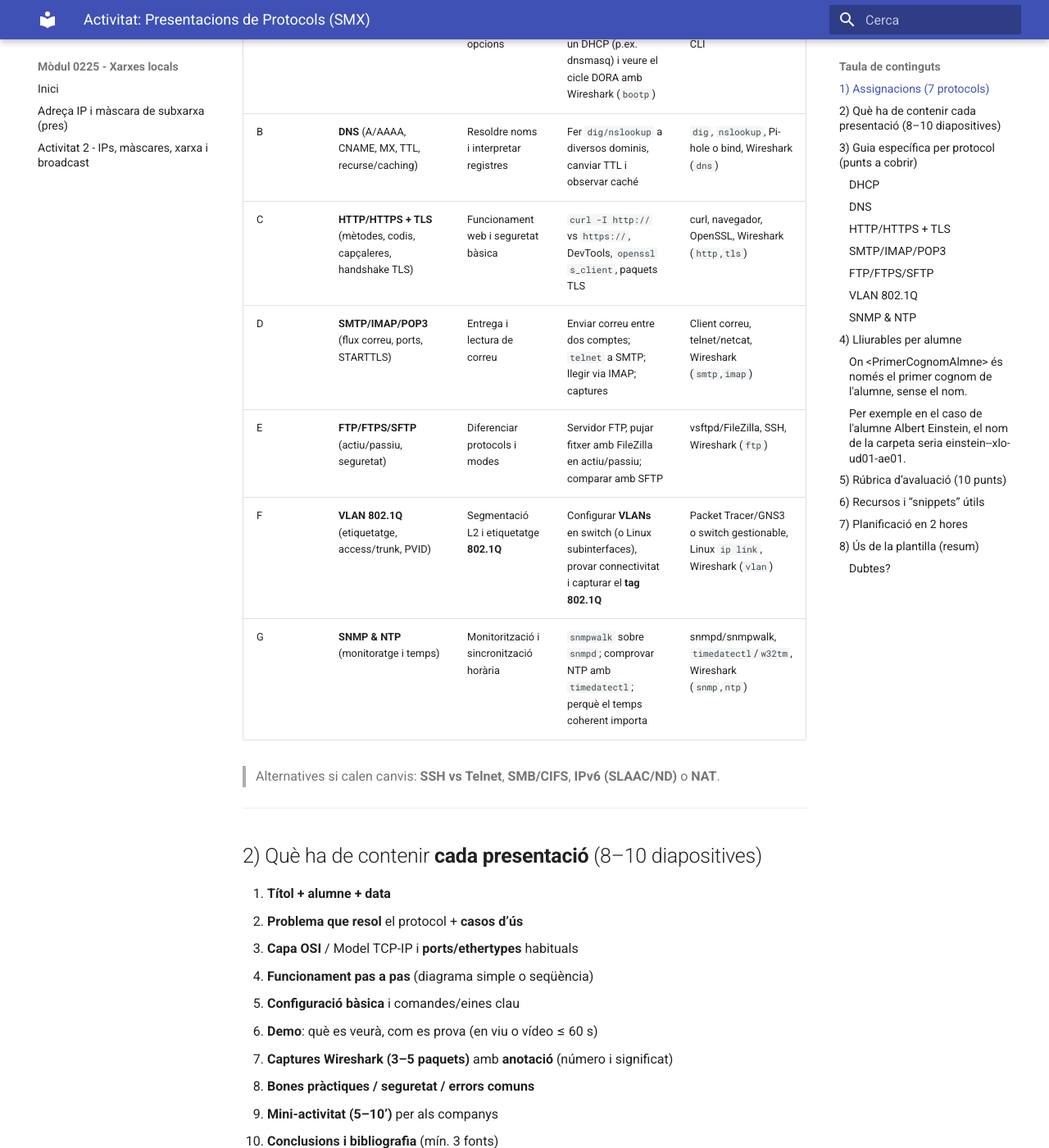
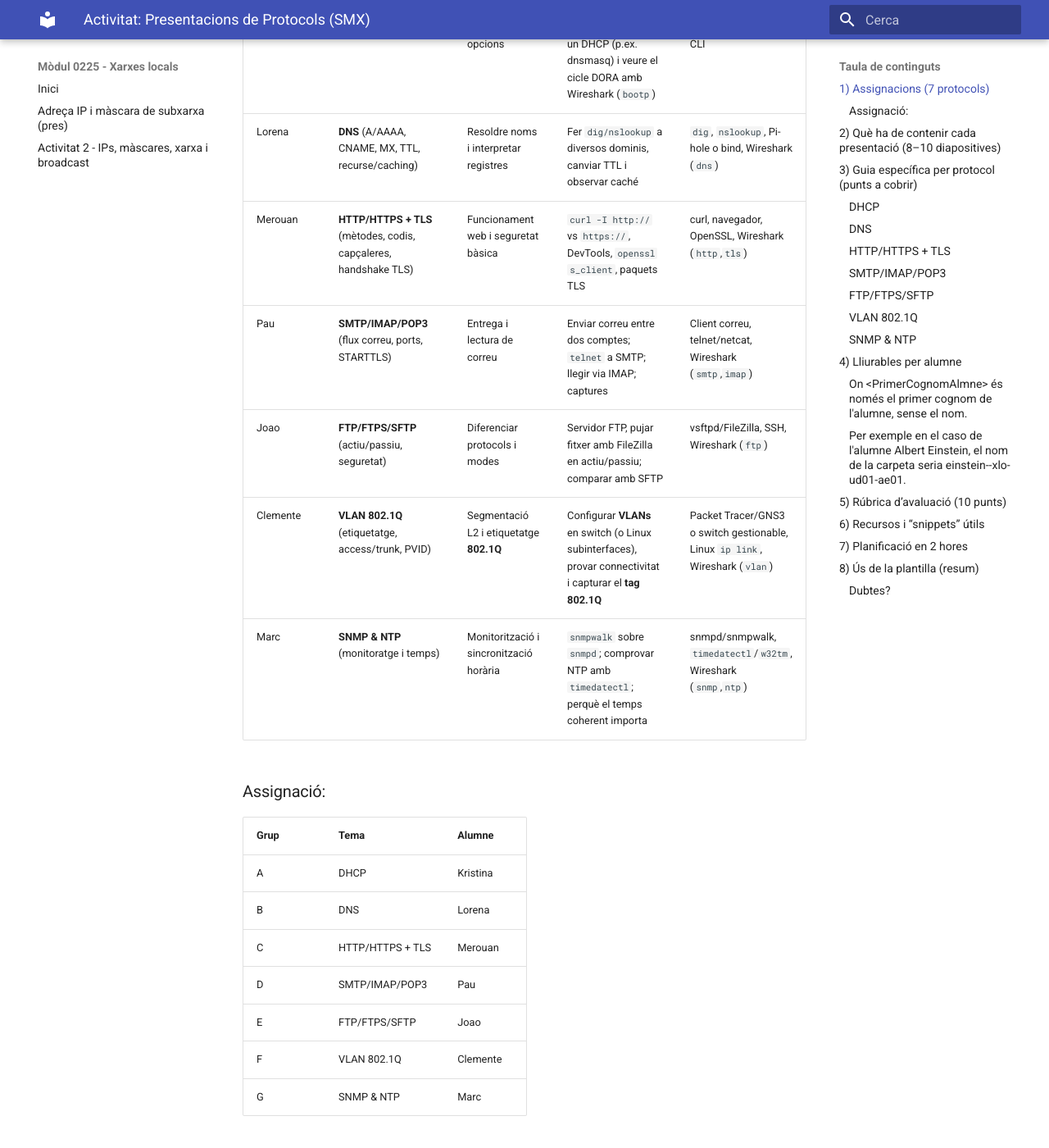
Before and after one commit to jpardo20/xlo-apunts, an MkDocs documentation site: the page built from docs/activitats/protocols/activitat-protocols.md, in a window 1280 px wide and 1400 px high, scrolled down 491 px. Shown: the whole window at 82% size. Built offline with MkDocs 1.6.1 and Material for MkDocs 9.7.7, drawn with Linux system fonts in a browser that asks for light colours.

Commit message:
Pujat l'assingació d'alume al tema!

```diff
--- /dev/null
+++ b/docs/activitat-local/css/base.css
@@ -0,0 +1,2 @@
+/* base de tipografies i resets bàsics */
+*{box-sizing:border-box} body{font-family:system-ui,Segoe UI,Roboto,Arial,sans-serif;}
--- /dev/null
+++ b/docs/activitat-local/css/portal.css
@@ -0,0 +1 @@
+/* estils del portal o index de presentacions (placeholder) */
--- /dev/null
+++ b/docs/activitat-local/css/style.css
@@ -0,0 +1,2 @@
+/* estils genèrics de presentació */
+.reveal section img{max-height:65vh}
--- a/docs/activitats/protocols/activitat-protocols.md
+++ b/docs/activitats/protocols/activitat-protocols.md
@@ -12,15 +12,25 @@
 
 | Alumne | Protocol (focus) | Objectiu clau | Idea de demo breu (≤10’) | Eines suggerides |
 |---|---|---|---|---|
-| A | **DHCP** (DORA, lloguers, relay) | Adreçament automàtic i opcions | `ipconfig /renew` o `dhclient`, aixecar un DHCP (p.ex. dnsmasq) i veure el cicle DORA amb Wireshark (`bootp`) | Wireshark, dnsmasq/ISC-DHCP, CLI |
-| B | **DNS** (A/AAAA, CNAME, MX, TTL, recurse/caching) | Resoldre noms i interpretar registres | Fer `dig/nslookup` a diversos dominis, canviar TTL i observar caché | `dig`, `nslookup`, Pi-hole o bind, Wireshark (`dns`) |
-| C | **HTTP/HTTPS + TLS** (mètodes, codis, capçaleres, handshake TLS) | Funcionament web i seguretat bàsica | `curl -I http://` vs `https://`, DevTools, `openssl s_client`, paquets TLS | curl, navegador, OpenSSL, Wireshark (`http`,`tls`) |
-| D | **SMTP/IMAP/POP3** (flux correu, ports, STARTTLS) | Entrega i lectura de correu | Enviar correu entre dos comptes; `telnet` a SMTP; llegir via IMAP; captures | Client correu, telnet/netcat, Wireshark (`smtp`,`imap`) |
-| E | **FTP/FTPS/SFTP** (actiu/passiu, seguretat) | Diferenciar protocols i modes | Servidor FTP, pujar fitxer amb FileZilla en actiu/passiu; comparar amb SFTP | vsftpd/FileZilla, SSH, Wireshark (`ftp`) |
-| F | **VLAN 802.1Q** (etiquetatge, access/trunk, PVID) | Segmentació L2 i etiquetatge **802.1Q** | Configurar **VLANs** en switch (o Linux subinterfaces), provar connectivitat i capturar el **tag 802.1Q** | Packet Tracer/GNS3 o switch gestionable, Linux `ip link`, Wireshark (`vlan`) |
-| G | **SNMP & NTP** (monitoratge i temps) | Monitorització i sincronització horària | `snmpwalk` sobre `snmpd`; comprovar NTP amb `timedatectl`; perquè el temps coherent importa | snmpd/snmpwalk, `timedatectl`/`w32tm`, Wireshark (`snmp`,`ntp`) |
+| Kristina | **DHCP** (DORA, lloguers, relay) | Adreçament automàtic i opcions | `ipconfig /renew` o `dhclient`, aixecar un DHCP (p.ex. dnsmasq) i veure el cicle DORA amb Wireshark (`bootp`) | Wireshark, dnsmasq/ISC-DHCP, CLI |
+| Lorena | **DNS** (A/AAAA, CNAME, MX, TTL, recurse/caching) | Resoldre noms i interpretar registres | Fer `dig/nslookup` a diversos dominis, canviar TTL i observar caché | `dig`, `nslookup`, Pi-hole o bind, Wireshark (`dns`) |
+| Merouan | **HTTP/HTTPS + TLS** (mètodes, codis, capçaleres, handshake TLS) | Funcionament web i seguretat bàsica | `curl -I http://` vs `https://`, DevTools, `openssl s_client`, paquets TLS | curl, navegador, OpenSSL, Wireshark (`http`,`tls`) |
+| Pau | **SMTP/IMAP/POP3** (flux correu, ports, STARTTLS) | Entrega i lectura de correu | Enviar correu entre dos comptes; `telnet` a SMTP; llegir via IMAP; captures | Client correu, telnet/netcat, Wireshark (`smtp`,`imap`) |
+| Joao | **FTP/FTPS/SFTP** (actiu/passiu, seguretat) | Diferenciar protocols i modes | Servidor FTP, pujar fitxer amb FileZilla en actiu/passiu; comparar amb SFTP | vsftpd/FileZilla, SSH, Wireshark (`ftp`) |
+| Clemente | **VLAN 802.1Q** (etiquetatge, access/trunk, PVID) | Segmentació L2 i etiquetatge **802.1Q** | Configurar **VLANs** en switch (o Linux subinterfaces), provar connectivitat i capturar el **tag 802.1Q** | Packet Tracer/GNS3 o switch gestionable, Linux `ip link`, Wireshark (`vlan`) |
+| Marc | **SNMP & NTP** (monitoratge i temps) | Monitorització i sincronització horària | `snmpwalk` sobre `snmpd`; comprovar NTP amb `timedatectl`; perquè el temps coherent importa | snmpd/snmpwalk, `timedatectl`/`w32tm`, Wireshark (`snmp`,`ntp`) |
 
-> Alternatives si calen canvis: **SSH vs Telnet**, **SMB/CIFS**, **IPv6 (SLAAC/ND)** o **NAT**.
+### Assignació:
+
+|Grup|Tema|Alumne|
+|----|----|----|
+|A|DHCP|Kristina|
+|B|DNS|Lorena|
+|C|HTTP/HTTPS + TLS|Merouan|
+|D|SMTP/IMAP/POP3|Pau|
+|E|FTP/FTPS/SFTP|Joao|
+|F|VLAN 802.1Q|Clemente|
+|G|SNMP & NTP|Marc|
 
 ---
 
--- a/mkdocs.yml
+++ b/mkdocs.yml
@@ -5,7 +5,7 @@ site_url: https://jpardo20.github.io/xlo-apunts/
 nav:
   - Inici: index.md
   - Adreça IP i màscara de subxarxa (pres): presentacio-ip-mascara.html
-  - Activitat 2 - IPs, màscares, xarxa i broadcast: ./activitat/ip-mascara/activitat.html
+  - Activitat 2 - IPs, màscares, xarxa i broadcast: activitat/ip-mascara/activitat.html
   # Exemple de secció quan tinguis pàgines:
   # - UD01:
   #     - Introducció: unitats-didactiques/ud01-.../index.md
```
Also changed, not shown: docs/activitat-local/activitat-local.html (added, +203 -0 lines), docs/activitat-local/css/tema.css (added, +54 -0 lines), docs/presentacio-ip-mascara.md (+9 -9 lines).
